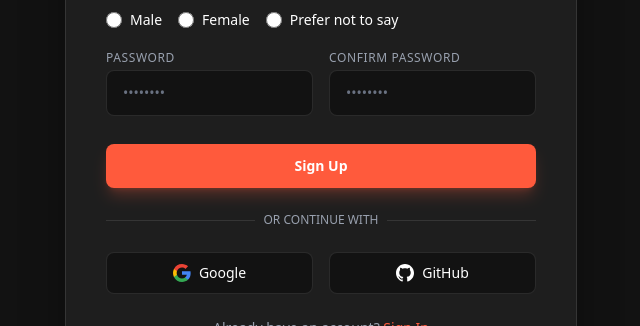
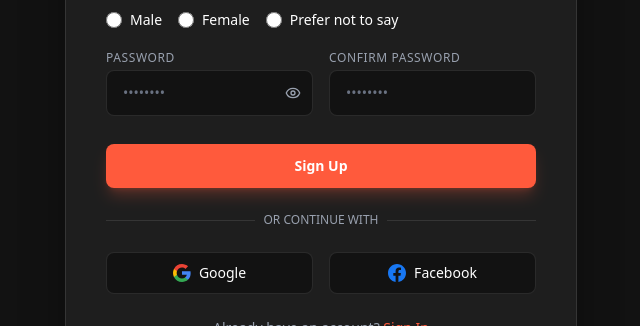
Before and after one commit to Fadyalber2/GradProj, a Next.js app in the folder frontend/: page /signup in a window 1280 px wide. Shown: the part 626-952 px from the top of the page, without its empty margins (319-959 px from the left). Built offline with nearby package versions, Linux system fonts and the light colour scheme; no server answers.

Commit message:
feat: replace GitHub with Facebook OAuth on login and signup

```diff
--- a/frontend/src/components/auth/LoginForm.tsx
+++ b/frontend/src/components/auth/LoginForm.tsx
@@ -5,15 +5,16 @@ import Link from "next/link";
 import { useRouter } from "next/navigation";
 import { motion } from "framer-motion";
 import { toast } from "sonner";
-import { Loader2 } from "lucide-react";
+import { Loader2, Eye, EyeOff } from "lucide-react";
 import { useAuthStore } from "@/stores/authStore";
 import OAuthButton from "@/components/auth/OAuthButton";
-import { GoogleIcon, GitHubIcon } from "@/components/auth/OAuthIcons";
+import { GoogleIcon, FacebookIcon } from "@/components/auth/OAuthIcons";
 
 export default function LoginForm() {
   const router = useRouter();
   const { login, isLoading } = useAuthStore();
   const [error, setError] = useState<string | null>(null);
+  const [showPassword, setShowPassword] = useState(false);
 
   const handleSubmit = async (e: React.FormEvent<HTMLFormElement>) => {
     e.preventDefault();
@@ -93,15 +94,26 @@ export default function LoginForm() {
             >
               Password
             </label>
+            <div className="relative">
               <input
                 id="password"
                 name="password"
-              type="password"
+                type={showPassword ? "text" : "password"}
                 autoComplete="current-password"
                 required
                 placeholder="••••••••"
-              className="block w-full px-4 py-3 rounded-lg border border-white/10 bg-background-dark text-white placeholder-gray-500 focus:ring-2 focus:ring-primary focus:border-transparent transition-all sm:text-sm"
+                className="block w-full px-4 py-3 pr-12 rounded-lg border border-white/10 bg-background-dark text-white placeholder-gray-500 focus:ring-2 focus:ring-primary focus:border-transparent transition-all sm:text-sm"
               />
+              <button
+                type="button"
+                onClick={() => setShowPassword((v) => !v)}
+                className="absolute inset-y-0 right-0 flex items-center px-3 text-gray-400 hover:text-white transition-colors"
+                tabIndex={-1}
+                aria-label={showPassword ? "Hide password" : "Show password"}
+              >
+                {showPassword ? <EyeOff className="h-4 w-4" /> : <Eye className="h-4 w-4" />}
+              </button>
+            </div>
           </div>
 
           <div className="flex items-center justify-between">
@@ -154,7 +166,7 @@ export default function LoginForm() {
         {/* Social buttons */}
         <div className="grid grid-cols-2 gap-4">
           <OAuthButton provider="google" label="Google" icon={<GoogleIcon />} />
-          <OAuthButton provider="github" label="GitHub" icon={<GitHubIcon />} />
+          <OAuthButton provider="facebook" label="Facebook" icon={<FacebookIcon />} />
         </div>
 
         {/* Sign up link */}
--- a/frontend/src/components/auth/SignUpForm.tsx
+++ b/frontend/src/components/auth/SignUpForm.tsx
@@ -2,9 +2,9 @@
 
 import { useState } from "react";
 import Link from "next/link";
-import { Loader2 } from "lucide-react";
+import { Loader2, Eye, EyeOff } from "lucide-react";
 import OAuthButton from "@/components/auth/OAuthButton";
-import { GoogleIcon, GitHubIcon } from "@/components/auth/OAuthIcons";
+import { GoogleIcon, FacebookIcon } from "@/components/auth/OAuthIcons";
 import { motion } from "framer-motion";
 import { useRouter } from "next/navigation";
 import { toast } from "sonner";
@@ -27,6 +27,7 @@ export default function SignUpForm() {
   const [gender, setGender] = useState<GenderType | "">("");
   const [error, setError] = useState<string | null>(null);
   const [info, setInfo] = useState<string | null>(null);
+  const [showPassword, setShowPassword] = useState(false);
 
   const handleSubmit = async (e: React.FormEvent<HTMLFormElement>) => {
     e.preventDefault();
@@ -196,15 +197,26 @@ export default function SignUpForm() {
               <label htmlFor="signup-password" className="block text-xs font-medium text-gray-400 uppercase tracking-wider mb-1">
                 Password
               </label>
+              <div className="relative">
                 <input
                   id="signup-password"
                   name="password"
-                type="password"
+                  type={showPassword ? "text" : "password"}
                   autoComplete="new-password"
                   required
                   placeholder="••••••••"
-                className="block w-full px-4 py-3 rounded-lg border border-white/10 bg-background-dark text-white placeholder-gray-500 focus:ring-2 focus:ring-primary focus:border-transparent transition-all sm:text-sm"
+                  className="block w-full px-4 py-3 pr-12 rounded-lg border border-white/10 bg-background-dark text-white placeholder-gray-500 focus:ring-2 focus:ring-primary focus:border-transparent transition-all sm:text-sm"
                 />
+                <button
+                  type="button"
+                  onClick={() => setShowPassword((v) => !v)}
+                  className="absolute inset-y-0 right-0 flex items-center px-3 text-gray-400 hover:text-white transition-colors"
+                  tabIndex={-1}
+                  aria-label={showPassword ? "Hide password" : "Show password"}
+                >
+                  {showPassword ? <EyeOff className="h-4 w-4" /> : <Eye className="h-4 w-4" />}
+                </button>
+              </div>
             </div>
             <div>
               <label htmlFor="confirm-password" className="block text-xs font-medium text-gray-400 uppercase tracking-wider mb-1">
@@ -245,7 +257,7 @@ export default function SignUpForm() {
 
         <div className="grid grid-cols-2 gap-4">
           <OAuthButton provider="google" label="Google" icon={<GoogleIcon />} />
-          <OAuthButton provider="github" label="GitHub" icon={<GitHubIcon />} />
+          <OAuthButton provider="facebook" label="Facebook" icon={<FacebookIcon />} />
         </div>
 
         <div className="mt-6 text-center">
```
Lines whose indentation alone changed are shown as unchanged.
